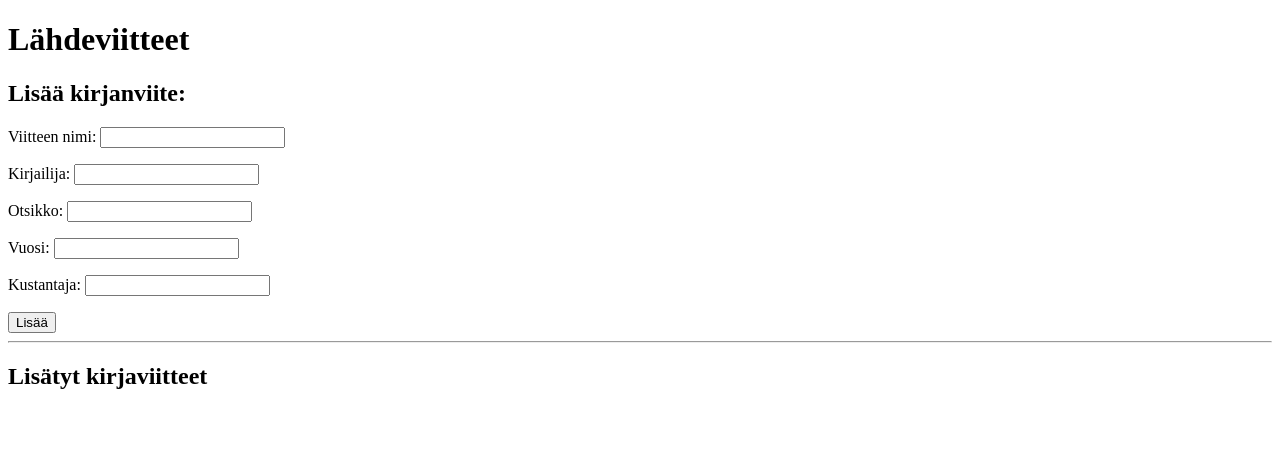
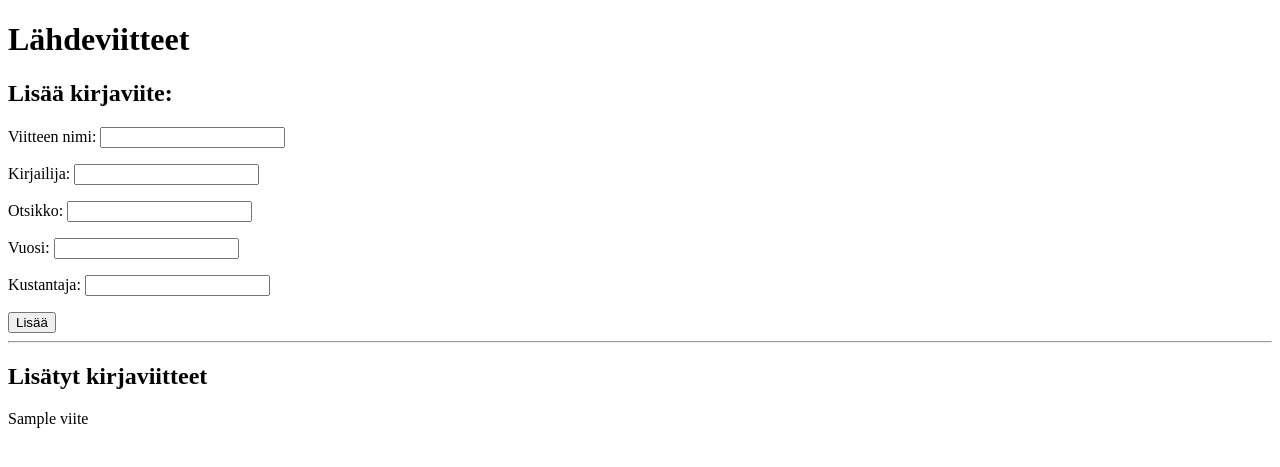
Before and after one commit to Yahimoh/Ohturyhma, a Flask app: template src/templates/index.html in a window 1280 px wide. Shown: the top 467 px of the page. Run offline with Flask 3, Linux system fonts and the light colour scheme; the template is opened without the code that fills it: most values are stand-ins (such as "Sample title", 1, 10 or a date in 2020).

Commit message:
Viitteet renderöityvät sivulle

```diff
--- a/src/app.py
+++ b/src/app.py
@@ -10,7 +10,7 @@ db.init_app(app)
 
 @app.route("/")
 def order():
-    return render_template("index.html")
+    return render_template("index.html", viitteet=lue_viitteet())
 
 @app.route("/send", methods=["POST"])
 def send():
--- a/src/templates/index.html
+++ b/src/templates/index.html
@@ -1,7 +1,11 @@
 <!DOCTYPE html>
-<title>Lähdeviitteet</title>
+<html>
+<head>
+    <title>Lähdeviitteet</title>
+</head>
+<body>
 <h1>Lähdeviitteet</h1>
-<h2>Lisää kirjanviite:</h2>
+<h2>Lisää kirjaviite:</h2>
 <form action="/send" method="POST">
     <p>Viitteen nimi:
     <input type="text" name="viite"></p>
@@ -17,4 +21,9 @@
 </form>
 <hr>
 <h2>Lisätyt kirjaviitteet</h2>
-    <!-- Tähän alle lista lisätyistä kirjaviitteisä -->
+    {% for viite in viitteet %}
+    <div class="viite">{{ viite }}</div>
+    <br>
+    {% endfor %}
+</body>
+</html>
```
Also changed, not shown: src/database.py (line endings or trailing spaces).
